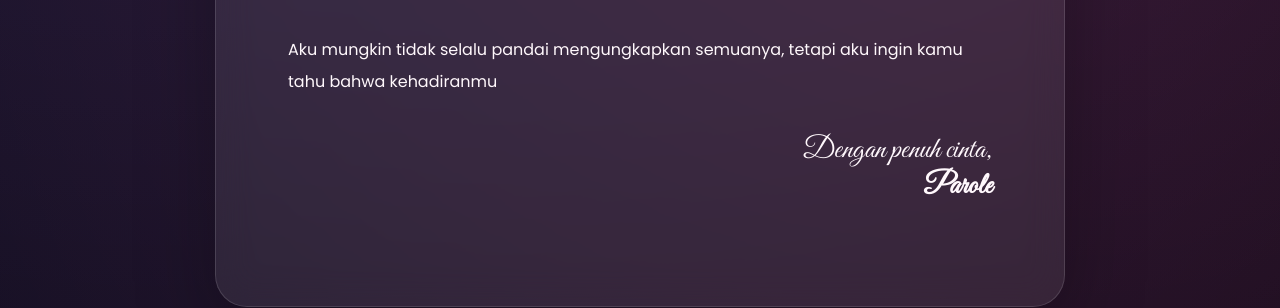
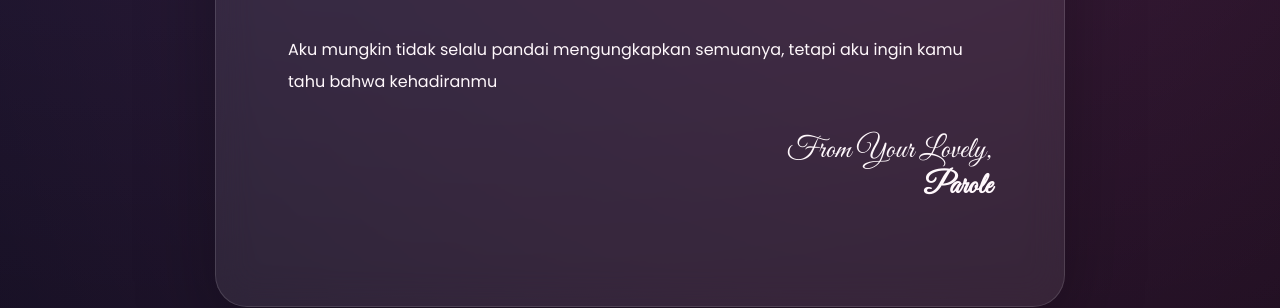
Before and after one commit to CepheiXS/for-erlinda, a plain HTML site: page index.html in a window 1280 px wide. Shown: the part 1300-1608 px from the top of the page. Drawn offline with Linux system fonts and the light colour scheme.

Commit message:
Add files via upload

```diff
--- a/index.html
+++ b/index.html
@@ -53,7 +53,7 @@
         <div class="wax-seal">♥</div>
         <h3>Untuk orang favoritku,</h3>
         <p id="typedLetter"></p>
-        <p class="signature">Dengan penuh cinta,<br><strong id="senderName">Aku</strong></p>
+        <p class="signature">From Your Lovely,<br><strong id="senderName">Aku</strong></p>
       </article>
     </section>
 
```
